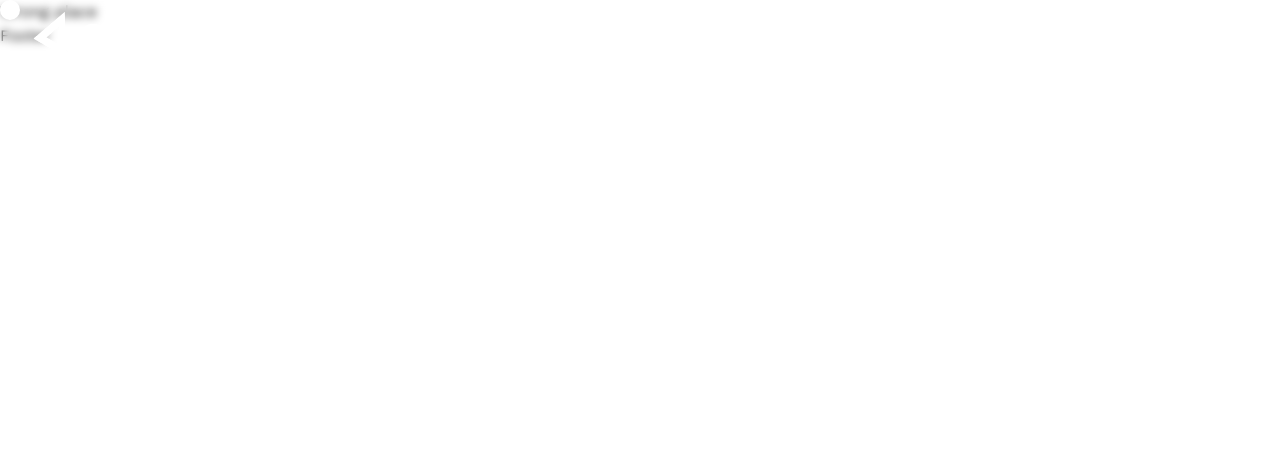
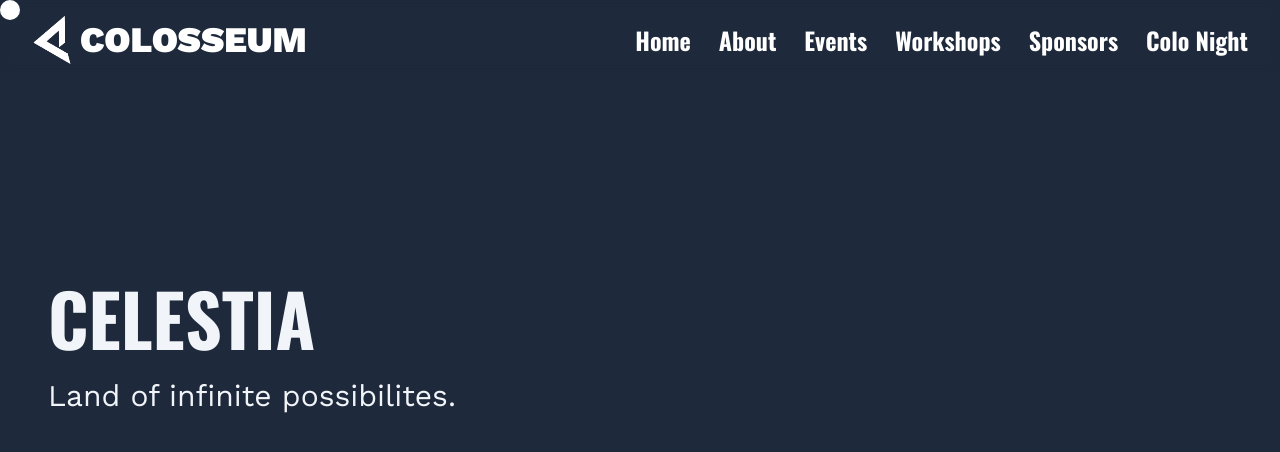
Before and after one commit to 05Alston/colo-celestia, a React (Vite) app: page /about in a window 1280 px wide. Shown: the top 452 px of the page. Built offline with nearby package versions, Linux system fonts and the light colour scheme.

Commit message:
Update: added some more pages

```diff
--- a/src/App.jsx
+++ b/src/App.jsx
@@ -1,7 +1,7 @@
 import { BrowserRouter, Routes, Route } from 'react-router-dom';
 import ReactDOMServer from 'react-dom/server';
-import { Navbar, Footer } from './components';
-import { Homepage } from './pages';
+import { Navbar } from './components';
+import { About, Homepage, Events, Error } from './pages';
 import { useEffect } from 'react';
 import { BsPlay } from 'react-icons/bs';
 import { GiHamburgerMenu } from 'react-icons/gi';
@@ -62,15 +62,15 @@
       <Navbar/>
       <Routes>
         <Route path="/" element={<Homepage/>}/>
-        <Route path="/tech-summit" element={<div>Summit</div>}/>
-        <Route path="/events" element={<div>Events</div>}/>
-        <Route path="/talks/:slug" element={<div>Talking and stuff</div>}/>
-        <Route path="/workshops/:slug" element={<div>Working the heck off</div>}/>
-        <Route path="/competitions/:slug" element={<div>Working the heck off</div>}/>
-        <Route path="/colonite" element={<div>Party!!!!</div>}/>
-        <Route path="*" element={<div>Wrong place</div>}/>
+        {/* <Route path="/tech-summit" element={<div>Summit</div>}/> */}
+        <Route path="/about" element={<About/>}/>
+        <Route path="/events" element={<Events/>}/>
+        <Route path="/talks/:slug" element={<div className='pt-40'>Talking and stuff</div>}/>
+        <Route path="/workshops/:slug" element={<div className='pt-40'>Working the heck off</div>}/>
+        <Route path="/competitions/:slug" element={<div className='pt-40'>Working the heck off</div>}/>
+        <Route path="/colonite" element={<div className='pt-40'>Party!!!!</div>}/>
+        <Route path="*" element={<Error/>}/>
       </Routes>
-      <Footer/>
     </BrowserRouter>
   )
 }
--- /dev/null
+++ b/src/components/EventCard.jsx
@@ -0,0 +1,23 @@
+import React from 'react'
+import Poster from '../assets/arch-linux-poster.webp';
+
+const EventCard = () => {
+  return (
+    <div className="rounded-lg flex flex-col overflow-hidden group w-72 h-96 md:w-[19rem] md:h-[26rem] bg-gray-800 shadow-xl relative interactable" datatype='link'>
+        <figure className="group-hover:px-12 group-hover:pb-12 z-10 transition-all duration-200">
+            <img src={Poster} alt="Shoes" className="rounded-xl" />
+        </figure>
+        <div className="p-8 flex flex-col flex-auto gap-2 items-start absolute bottom-0">
+            <div className="flex justify-between w-full items-end">
+            <h2 className="flex items-center gap-2 text-lg font-semibold">Event!</h2>
+            <div className="badge text-white bg-sky-600 ">
+                workshop
+            </div>
+            </div>
+            <p>Lorem ipsum dolor sit amet consectetur adipisicing elit.</p>
+        </div>
+    </div>
+  )
+}
+
+export default EventCard;
--- a/src/components/Navbar.jsx
+++ b/src/components/Navbar.jsx
@@ -30,14 +30,13 @@
       'title':'Sponsors'
     },
     {
-      'route':'/colonite',
-      'title':'Colo-Nite'
+      'route':'/colonight',
+      'title':'Colo Night'
     },
   ]
   return (
    <>
-   {/* TODO: Fix Seam between navbar and hamburger menus */}
-   <header className={`transition-all duration-300 ${popupState ? 'backdrop-blur-none' : "backdrop-blur-sm backdrop-opacity-100"} flex items-center h-[9vh] bg-opacity-0 fixed top-0 left-0 right-0 opacity-100 z-50`}>
+   <header className={`transition-all duration-300 ${popupState ? 'backdrop-blur-none' : "backdrop-blur-sm backdrop-opacity-100"} flex items-center h-[9vh] py-4 bg-opacity-0 fixed top-0 left-0 right-0 opacity-100 z-50`}>
         <nav className='flex items-center justify-between w-[95vw] m-auto'>
           <div className='flex items-center'>
             <img src={Logo} alt="Colosseum Logo" className='h-12 aspect-square pr-2'/>
--- a/src/components/index.js
+++ b/src/components/index.js
@@ -1,5 +1,6 @@
+export { default as DateLoc } from './DateLoc.jsx';
+export { default as EventCard } from './EventCard.jsx';
+export {  default as Footer } from './Footer.jsx';
 export { default as Navbar } from './Navbar.jsx';
-export { default as DateLoc } from './DateLoc.jsx';
 export { default as Speaker } from './Speaker.jsx';
 export { default as Sponsor } from './Sponsor.jsx';
-export {  default as Footer } from './Footer.jsx';
--- a/src/index.css
+++ b/src/index.css
@@ -27,4 +27,7 @@
   .btn {
     @apply cursor-pointer select-none border-transparent text-center rounded-lg h-12 min-h-[3rem] uppercase border-2 duration-200 text-slate-50 inline-flex flex-wrap flex-shrink-0 justify-center items-center px-4 mt-10 text-sm font-semibold transition-all ease-btn;
   }
+  .badge {
+    @apply h-5 w-fit rounded-full px-2 text-sm font-WorkSans font-light;
+  }
 }
--- /dev/null
+++ b/src/pages/About.jsx
@@ -0,0 +1,16 @@
+import React from 'react';
+
+const About = () => {
+    return (
+        <div className=' text-slate-100 bg-slate-800'>
+			<section className="grid px-12 md:pb-20 justify-start min-h-screen place-items-center pb-0 max-w-[110rem] mx-auto">
+				<div>
+					<p className="text-5xl sm:text-7xl font-black font-Oswald uppercase">Celestia</p>
+					<p className="py-6 md:text-3xl text-xl">Land of infinite possibilites.</p>
+				</div>
+			</section>
+        </div>
+    )
+}
+
+export default About;
--- /dev/null
+++ b/src/pages/Error.jsx
@@ -0,0 +1,20 @@
+import React from 'react'
+
+const Error = () => {
+  return (
+    <div className="relative h-screen overflow-hidden bg-gray-800">
+        <div className="container relative z-10 flex items-center px-6 py-32 mx-auto md:px-12 xl:py-40">
+            <div className="relative z-10 flex flex-col items-center w-full font-mono">
+                <h1 className="mt-4 text-5xl font-black text-white leading-tight text-center">
+                    You&#x27;re alone here
+                </h1>
+                <p className="font-black text-white text-8xl my-44 animate-bounce">
+                    404
+                </p>
+            </div>
+        </div>
+    </div>
+  )
+}
+
+export default Error
--- /dev/null
+++ b/src/pages/Events.jsx
@@ -0,0 +1,34 @@
+import React from 'react'
+import { EventCard, Footer } from '../components';
+
+const Events = () => {
+    return (
+        <div className=' text-slate-100 bg-slate-800'>
+            <div className='h-[33vh] w-full '></div>
+            <section className=" md:px-12 pb-20 max-w-[110rem] mx-auto">
+                <p className="px-6 md:px-0 text-5xl md:text-7xl font-black font-Oswald uppercase">Events</p>
+                <div className="container mx-auto grid place-items-center grid-cols-1 gap-8 mt-16 sm:gap-9 lg:gap-9 xl:mt-20 xl:gap-20 sm:grid-cols-2 lg:grid-cols-3">
+                    <EventCard/>
+                    <EventCard/>
+                    <EventCard/>
+                    <EventCard/>
+                    <EventCard/>
+                    <EventCard/>
+                    <EventCard/>
+                    <EventCard/>
+                    <EventCard/>
+                    <EventCard/>
+                    <EventCard/>
+                    <EventCard/>
+                    <EventCard/>
+                    <EventCard/>
+                    <EventCard/>
+                    <EventCard/>
+                </div>
+            </section>
+            <Footer/>
+        </div>
+    )
+}
+
+export default Events;
--- a/src/pages/Homepage.jsx
+++ b/src/pages/Homepage.jsx
@@ -1,5 +1,5 @@
 import React, { useState } from 'react'
-import { DateLoc, Speaker, Sponsor } from '../components';
+import { DateLoc, Speaker, Sponsor, Footer } from '../components';
 import { NavLink } from 'react-router-dom';
 import { HiChevronRight } from 'react-icons/hi'
 
@@ -67,6 +67,7 @@
 					</div>
 				</div>
 			</section>
+			<Footer/>
 
 		</div>
 	)
--- a/src/pages/index.js
+++ b/src/pages/index.js
@@ -1 +1,4 @@
+export {  default as About } from './About.jsx';
+export {  default as Events } from './Events.jsx';
+export {  default as Error } from './Error.jsx';
 export {  default as Homepage } from './Homepage.jsx';
```
